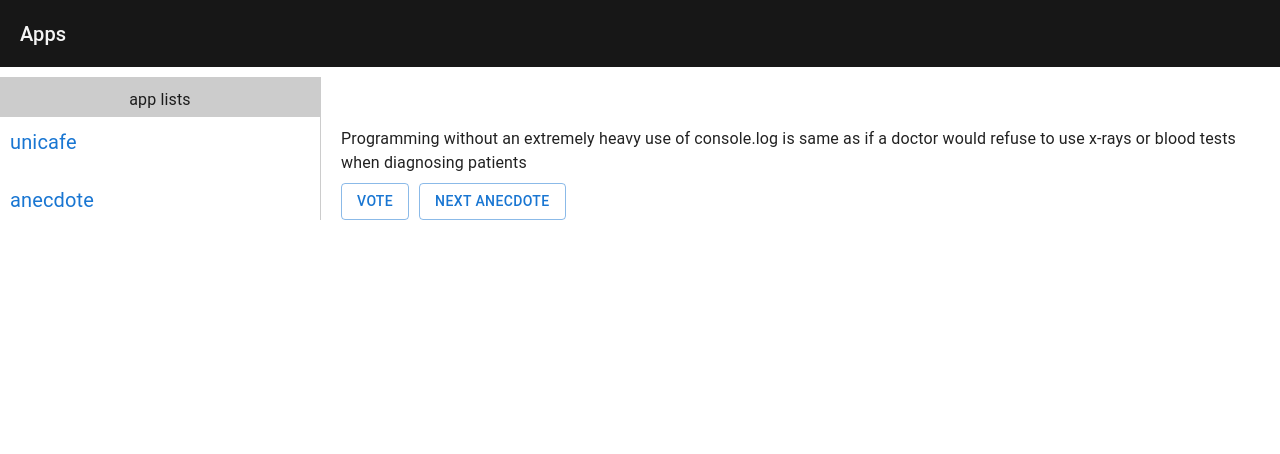
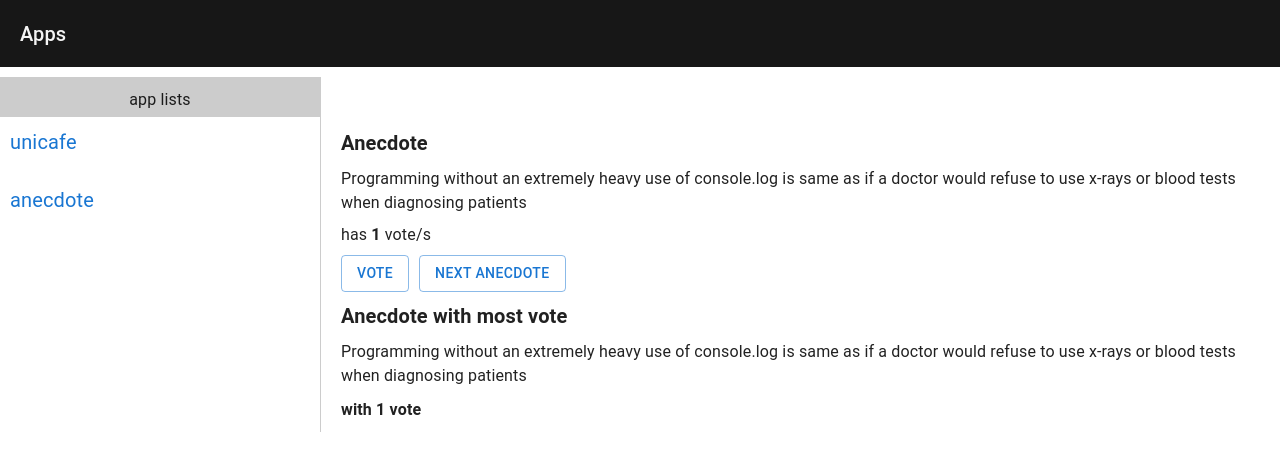
Before and after one commit to techBoolo/fullstack2022app, a React (Create React App) app: page /anecdote in a window 1280 px wide. Both pictures are taken after a click on the button "VOTE". Shown: the top 454 px of the page. Built offline with nearby package versions, Linux system fonts and the light colour scheme.

Commit message:
vote anecdote, show most voted anecdote

```diff
--- a/src/components/Anecdote/index.js
+++ b/src/components/Anecdote/index.js
@@ -1,5 +1,5 @@
-import { useState } from 'react'
-import { anecdotes } from '../../data/anecdote.js'
+import { useState, useEffect } from 'react'
+import { anecdotes as anecdotesData } from '../../data/anecdote.js'
 
 import Button from '@mui/material/Button'
 import Typography from '@mui/material/Typography'
@@ -8,18 +8,36 @@ import Stack from '@mui/material/Stack'
 import Box from '@mui/material/Box'
 
 const Anecdote = (props) => {
+  const [ anecdotes, setAnecdotes ] = useState(anecdotesData)
   const [ selected, setSelected ] = useState(Math.floor(Math.random() * anecdotes.length))
+  const [ mostVoteAnecdote, setMostVoteAnecdote ] = useState({})
 
   const handleNextAnecdote = () => {
     setSelected(Math.floor(Math.random() * anecdotes.length))
   }
   const handleAnecdoteVote = () => {
+    const copyAnecdotes = [...anecdotes]
+    copyAnecdotes[selected] = {...copyAnecdotes[selected], vote: copyAnecdotes[selected].vote + 1 }
+    setAnecdotes(copyAnecdotes)
+  }
 
-  }
+
+  useEffect(() => {
+    const maxVoteAnecdote = () => {
+      const maxVote = Math.max(...anecdotes.map(anecdote => anecdote.vote))
+      return anecdotes.find(anecdote => anecdote.vote === maxVote)
+    }
+    setMostVoteAnecdote(maxVoteAnecdote())
+  }, [anecdotes])
+
   return (
     <Stack spacing={1} sx={{ mx: '20px'}}>
+      <Typography variant='h6' sx={{ fontWeight: 'bold'}}>Anecdote</Typography>
       <Typography>
         { anecdotes[selected].anecdote }
+      </Typography>
+      <Typography>
+        has <Typography component='span' sx={{ fontWeight: 'bold' }}>{ anecdotes[selected].vote }</Typography> vote/s
       </Typography>
       <Box sx={{my: '10px' }}>
         <Button variant='outlined' onClick={handleAnecdoteVote} sx={{ mr: '10px'}}>
@@ -29,8 +47,21 @@ const Anecdote = (props) => {
           Next Anecdote
         </Button>
       </Box>
-    </Stack>
-  );
-};
+      {
+        (mostVoteAnecdote.vote === 0)
+          ? null
+          : (
+              <>
+                <Typography variant='h6' sx={{ fontWeight: 'bold'}}>Anecdote with most vote</Typography>
+                <Box>
+                  <Typography>{mostVoteAnecdote.anecdote}</Typography>
+                  <Typography sx={{ fontWeight: 'bold', my: '10px'}}>with {mostVoteAnecdote.vote} vote</Typography>
+                </Box>
+              </>
+            )
+        }
+      </Stack>
+    );
+  };
 
 export default Anecdote
```
Also changed, not shown: 1 other file (tests, documents, lock files or other folders).
